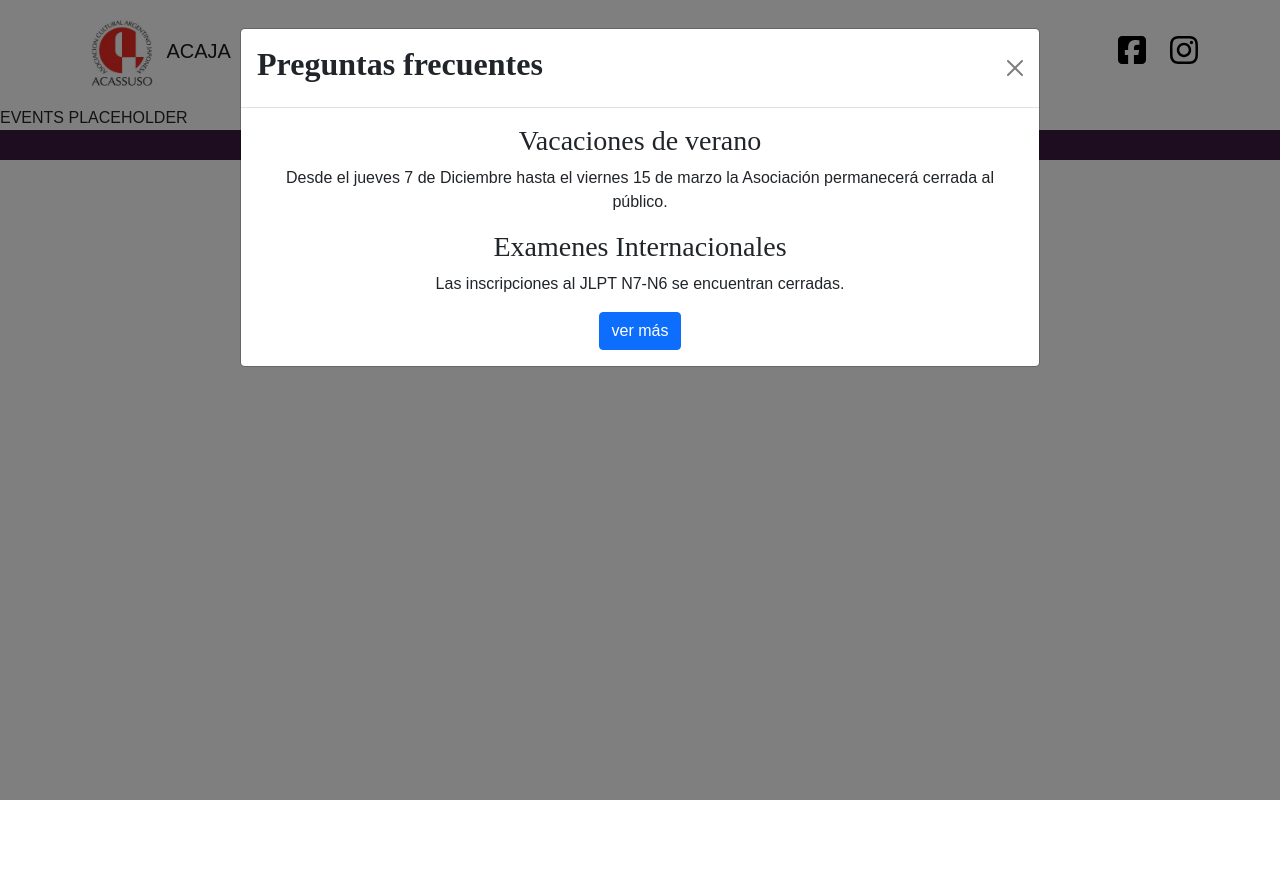
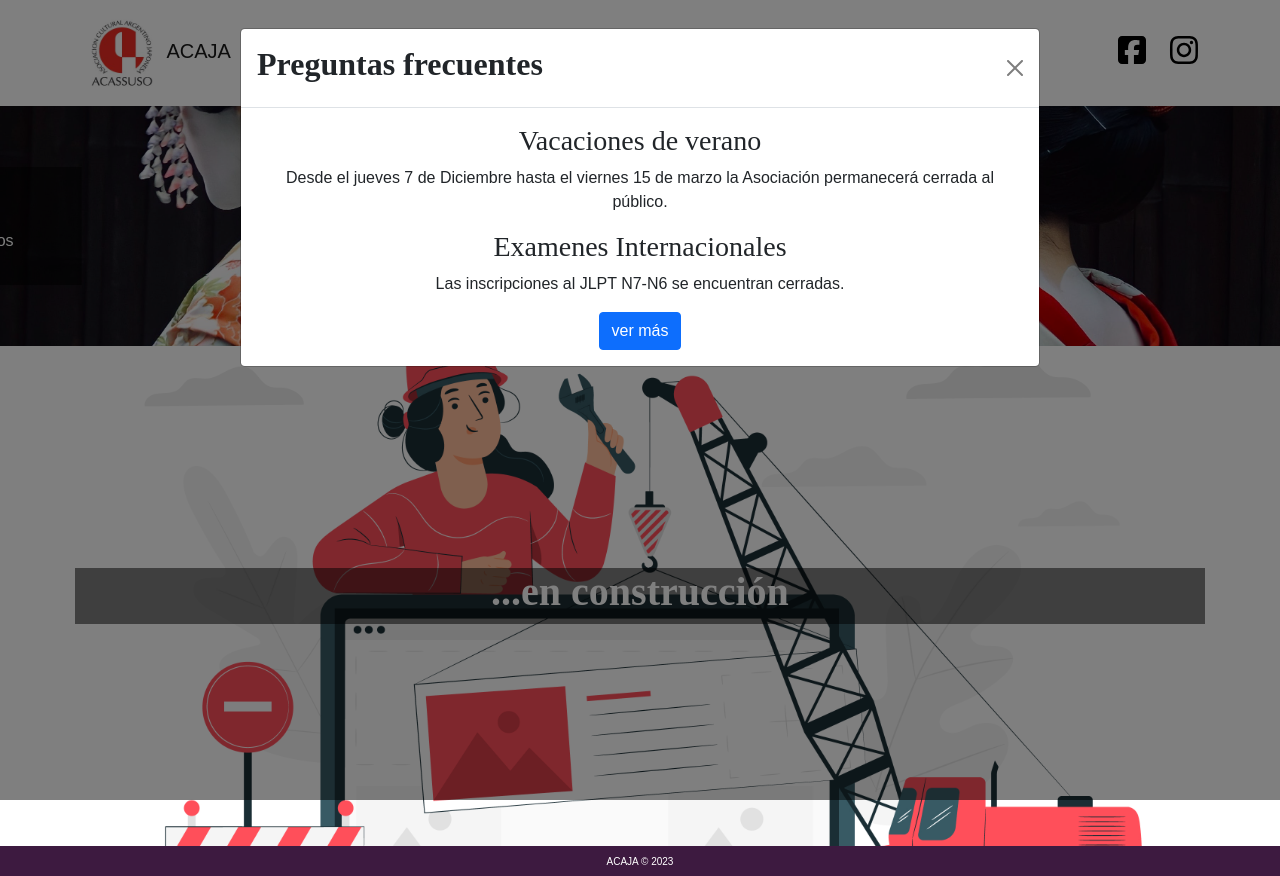
Before and after one commit to maiarakaki/ACAJA, a React (Vite) app: page /events in a window 1280 px wide. Before the commit the page ends 800 px from the top, so only its background shows below. Built offline with nearby package versions, Linux system fonts and the light colour scheme; a web font is replaced by a local one.

Commit message:
added topbanner to events page placeholder

```diff
--- a/src/components/EventComponent/EventsComponent.jsx
+++ b/src/components/EventComponent/EventsComponent.jsx
@@ -52,7 +52,7 @@ function CarrouselGallery(){
 export default function EventsHome(){
     return(
         <>
-            <div className="container-fluid events-container" id="events-section">
+            <div className="container-fluid events-container p-3 my-3" id="events-section">
                 <div className="container">
                     <div className="row">
                         <h1>Novedades y eventos</h1>
@@ -65,10 +65,13 @@ export default function EventsHome(){
                                 <CarrouselGallery />
                         </div>
                     </div>
-                    <div className="row container-fluid justify-content-center">
-                        <Link to='/events'>
-                            <button className="btn btn-primary">ver más</button>
-                        </Link>
+                    <div className="row mt-3 ">
+                        <div className="container col-2">
+                            <Link to='/events'>
+                                <button className="btn btn-primary">ver más</button>
+                            </Link>
+
+                        </div>
                     </div>
                 </div>
             </div>
--- a/src/components/Navbar/SiteNavbar.jsx
+++ b/src/components/Navbar/SiteNavbar.jsx
@@ -53,6 +53,9 @@ export default function SiteNavbar(props){
                                     </HashLink>
                                 </NavDropdown.Item>
                             </NavDropdown>
+                            <HashLink className="nav-link" smooth to='/#events-section'>
+                                Eventos
+                            </HashLink>
                             <HashLink className="nav-link" smooth to='/#contact-us'>
                                 Contacto
                             </HashLink>
--- a/src/pages/Events.jsx
+++ b/src/pages/Events.jsx
@@ -1,9 +1,20 @@
 import React from "react";
+import UnderConstruction from "../components/UnderConstruction/UnderConstruction";
+import TopBanner from "../components/TopBanner/TopBanner";
+import matsuriImg from "../images/Matsuri_Photos_Midory_Ni.jpg";
 
 export default function Events(){
+    const bannerElements={
+        title:"Eventos",
+        abstract:"Información de próximos eventos y fotos de eventos pasados",
+        image: matsuriImg,
+        position:40
+    }
+
     return (
         <>
-            EVENTS PLACEHOLDER
+            <TopBanner bannerElements={bannerElements}/>
+            <UnderConstruction />
         </>
     );
 }
```
Also changed, not shown: src/images/Matsuri_Photos_Midory_Ni.jpg (added).
